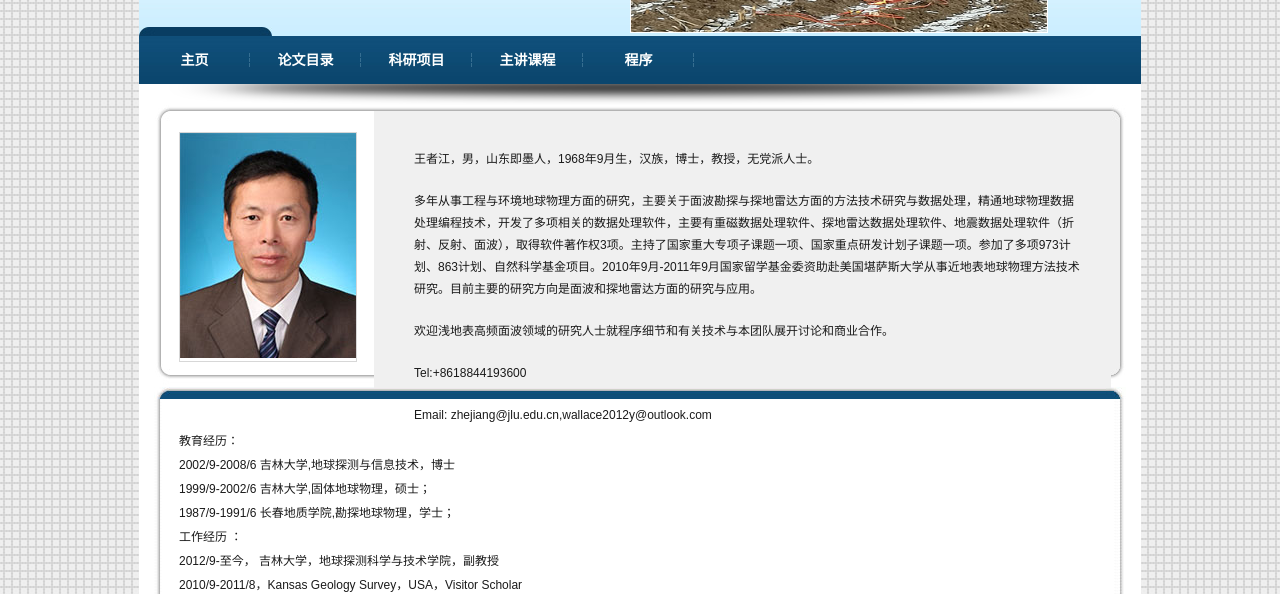
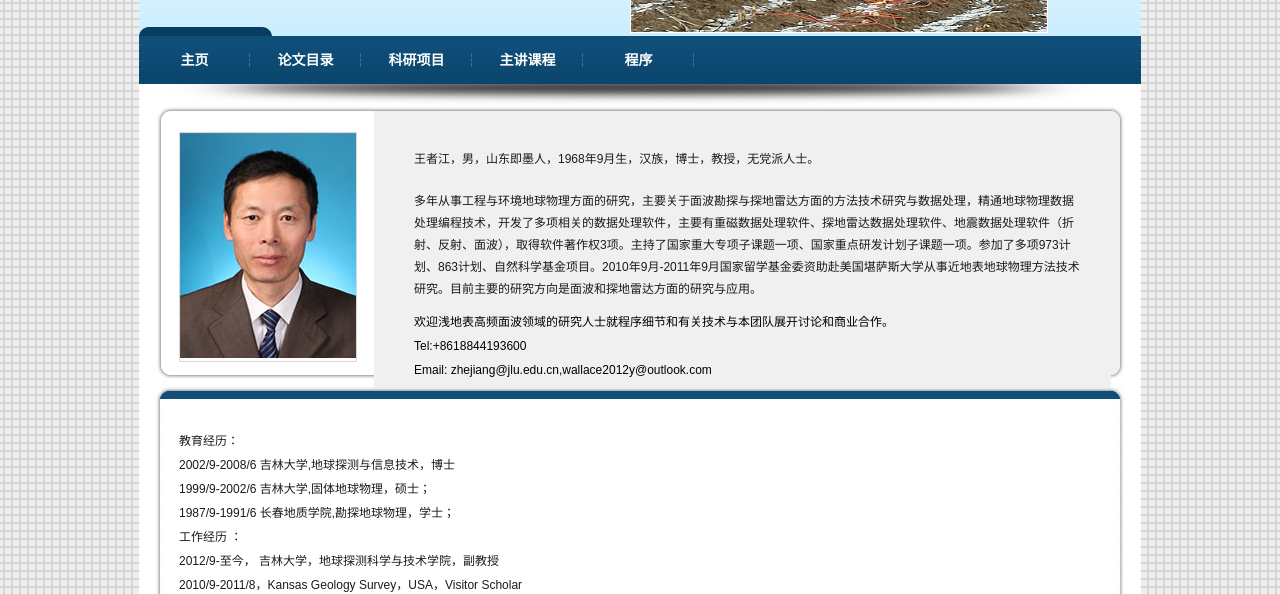
Before and after one commit to ZSOV2/zsov2.github.io, a plain HTML site: page index.html in a window 1280 px wide. Shown: the part 201-795 px from the top of the page. Drawn offline with Linux system fonts and the light colour scheme.

Commit message:
Update index.html

```diff
--- a/index.html
+++ b/index.html
@@ -78,9 +78,9 @@
 	  <div class="cv_1mr">
 	    <p class="new_xx2">王者江，男，山东即墨人，1968年9月生，汉族，博士，教授，无党派人士。</p>
       <p class="new_xx2">多年从事工程与环境地球物理方面的研究，主要关于面波勘探与探地雷达方面的方法技术研究与数据处理，精通地球物理数据处理编程技术，开发了多项相关的数据处理软件，主要有重磁数据处理软件、探地雷达数据处理软件、地震数据处理软件（折射、反射、面波），取得软件著作权3项。主持了国家重大专项子课题一项、国家重点研发计划子课题一项。参加了多项973计划、863计划、自然科学基金项目。2010年9月-2011年9月国家留学基金委资助赴美国堪萨斯大学从事近地表地球物理方法技术研究。目前主要的研究方向是面波和探地雷达方面的研究与应用。</p>
-	<p class="new_xx2">欢迎浅地表高频面波领域的研究人士就程序细节和有关技术与本团队展开讨论和商业合作。</p>
-     <p class="new_xx2">Tel:+8618844193600</p>
-     <p class="new_xx2">Email: zhejiang@jlu.edu.cn,wallace2012y@outlook.com</p>
+	<p class="top_mr2">欢迎浅地表高频面波领域的研究人士就程序细节和有关技术与本团队展开讨论和商业合作。</p>
+     <p class="top_mr2">Tel:+8618844193600</p>
+     <p class="top_mr2">Email: zhejiang@jlu.edu.cn,wallace2012y@outlook.com</p>
 	    </div>
 	</div>
 	<div class="index1_1mbg"><img src="images/ar.jpg" /></div>
```
